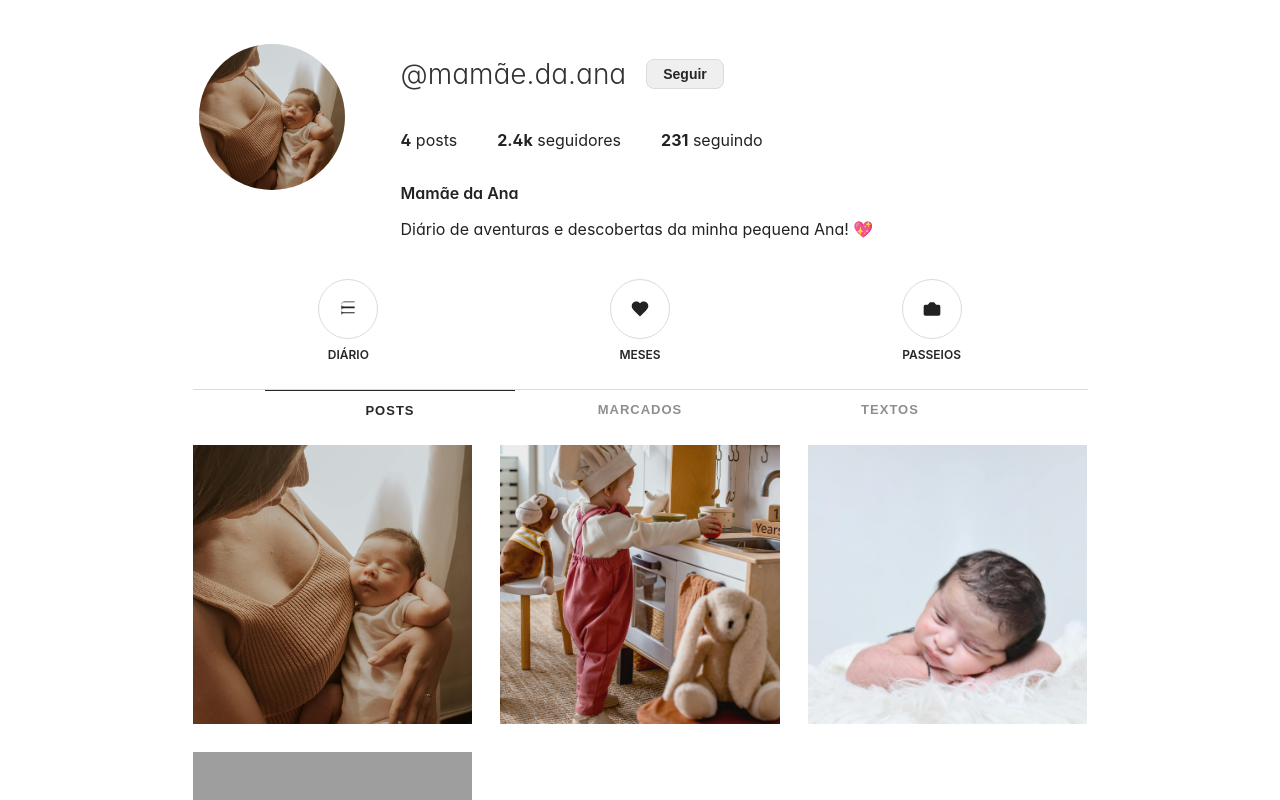
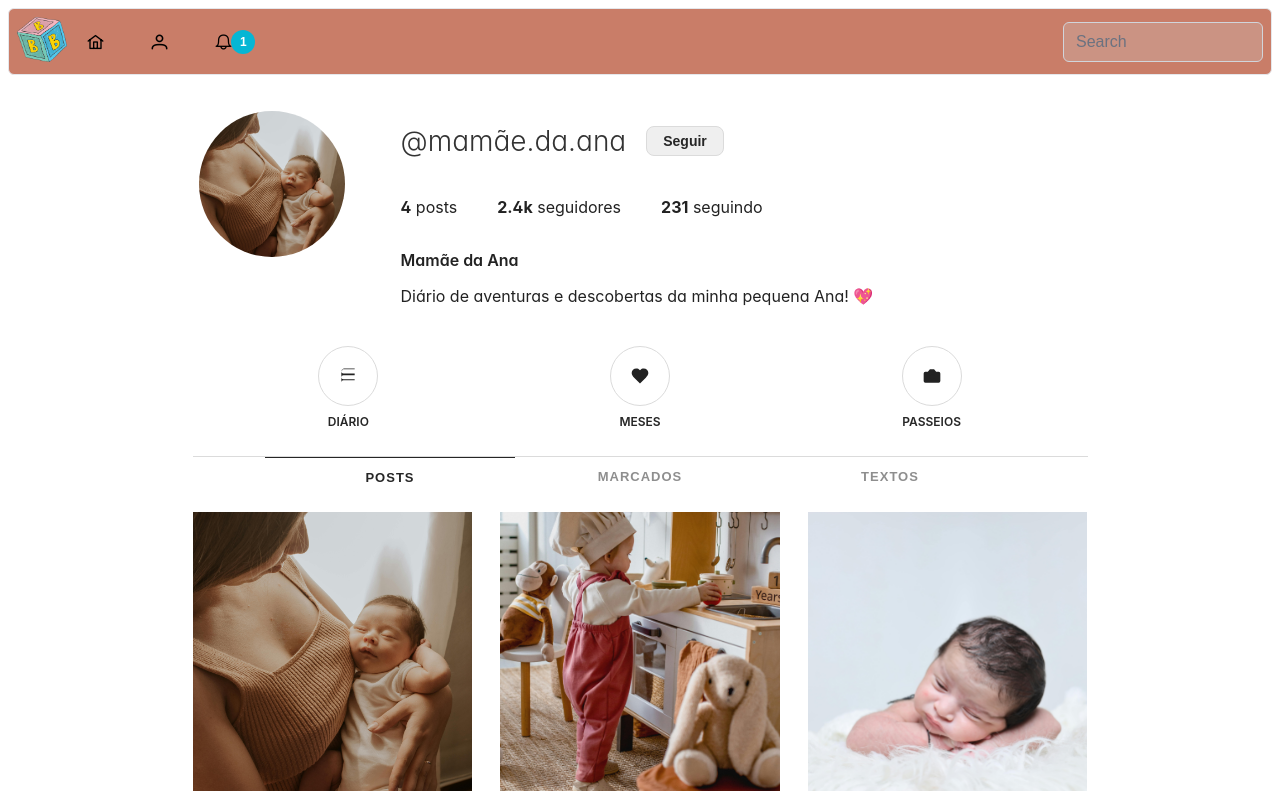
Before and after one commit to Julliia-az/BabyBooks, a React (Vite) app: page /perfil in a window 1280 px wide. Shown: the top 800 px of the page. Built offline with nearby package versions, Linux system fonts and the light colour scheme; grey boxes are pictures that could not be loaded; a web font is replaced by a local one.

Commit message:
feat: adiciona o MenuBar na página 'Profile.jsx'

```diff
--- a/src/Profile.jsx
+++ b/src/Profile.jsx
@@ -5,7 +5,11 @@ import bbColo from "./imagens/bbColo.jpg";
 import bbCozinhando from "./imagens/bbCozinhando.jpg";
 import bbEstudio from "./imagens/bbEstudio.jpg";
 import ultrassom from "./imagens/ultrassom.jpg";
-
+import { useNavigate } from "react-router-dom";
+import { Menubar } from "primereact/menubar";
+import { InputText } from "primereact/inputtext";
+import { Badge } from "primereact/badge";
+import { Avatar } from "primereact/avatar";
 import "./ProfilePage.css"; // Importa o CSS separado
 
 // Imagens
@@ -91,8 +95,74 @@ export default function Profile() {
     }
   };
 
+  const navigate = useNavigate();
+
+  const itemRenderer = (item) => (
+    <a className="flex align-items-center p-menuitem-link">
+      <span className={item.icon} />
+      <span className="mx-2">{item.label}</span>
+      {item.badge && <Badge className="ml-auto" value={item.badge} />}
+      {item.shortcut && (
+        <span className="ml-auto border-1 surface-border border-round surface-100 text-xs p-1">
+          {item.shortcut}
+        </span>
+      )}
+    </a>
+  );
+  const items = [
+    {
+      //label: "Home",
+      icon: "pi pi-home",
+      command: () => navigate("/"),
+    },
+    {
+      //label: "User",
+      icon: "pi pi-user",
+      command: () => navigate("/perfil"),
+    },
+    {
+      //label: "Contact",
+      icon: "pi pi-bell",
+      badge: 1,
+      template: itemRenderer,
+    },
+  ];
+
+  const start = (
+    <img
+      alt="logo"
+      src="src/imagens/Logo.png"
+      height="45"
+      className="mr-2"
+    ></img>
+  );
+  const end = (
+    <div className="flex align-items-center gap-2">
+      <InputText
+        placeholder="Search"
+        type="text"
+        className="w-8rem sm:w-auto"
+        style={{
+          backgroundColor: "#cb9383",
+          borderRadius: "30",
+          height: "40px",
+          width: "200px",
+        }}
+      />
+      {/* <Avatar icon="pi pi-user" /> */}
+    </div>
+  );
+
   return (
     <div className="profile-page">
+      <div className="card">
+        <Menubar
+          model={items}
+          start={start}
+          end={end}
+          style={{ backgroundColor: "#c97d68" }}
+        />
+      </div>
       <div className="profile-container">
         <header className="profile-header">
           <div className="avatar-wrapper">
```
